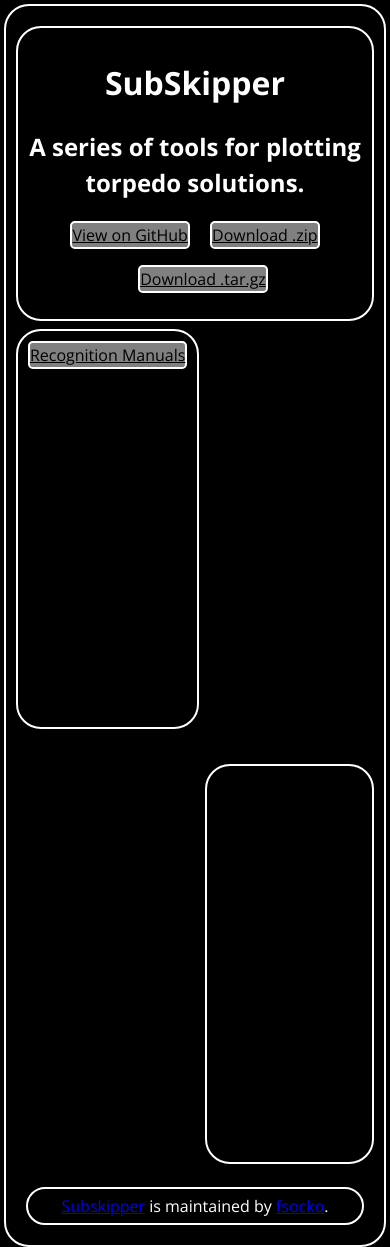
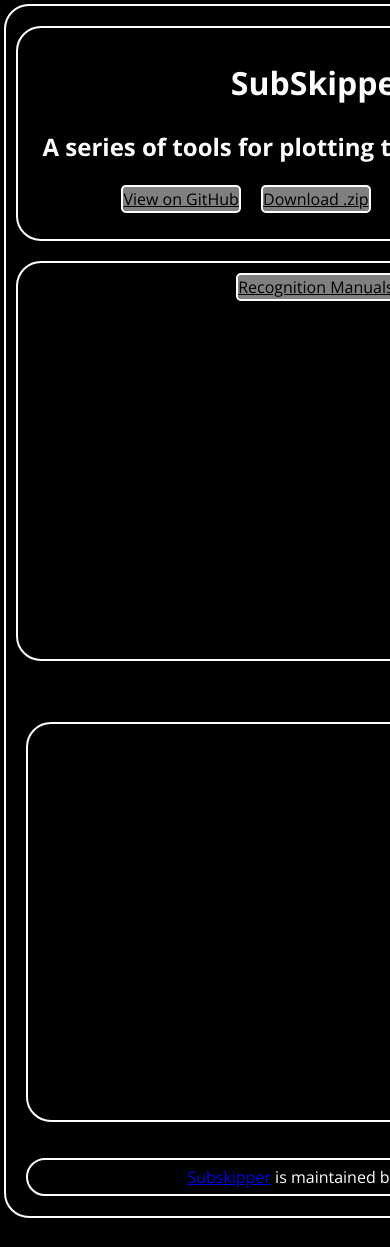
Before and after one commit to fsocko/subskipper, a PHP site: page / in a window 390 px wide; the page is wider, and only the part inside the window is pictured. After the commit the page ends 1218 px from the top of that part, so only its background shows below. Run offline with PHP 8.4, Linux system fonts and the light colour scheme.

Commit message:
Experimenting w mobile

```diff
--- a/stylesheets/stylesheet.css
+++ b/stylesheets/stylesheet.css
@@ -44,7 +44,7 @@
     border-radius: 25px;
     border: 2px solid white;
     min-height: 400px;
-	min-width: calc(50% - 10px);
+	min-width: calc(600px);
 	/*10px indicates space between content divs*/
 	margin-top: 5%;
 	margin-bottom: 5%;
```
